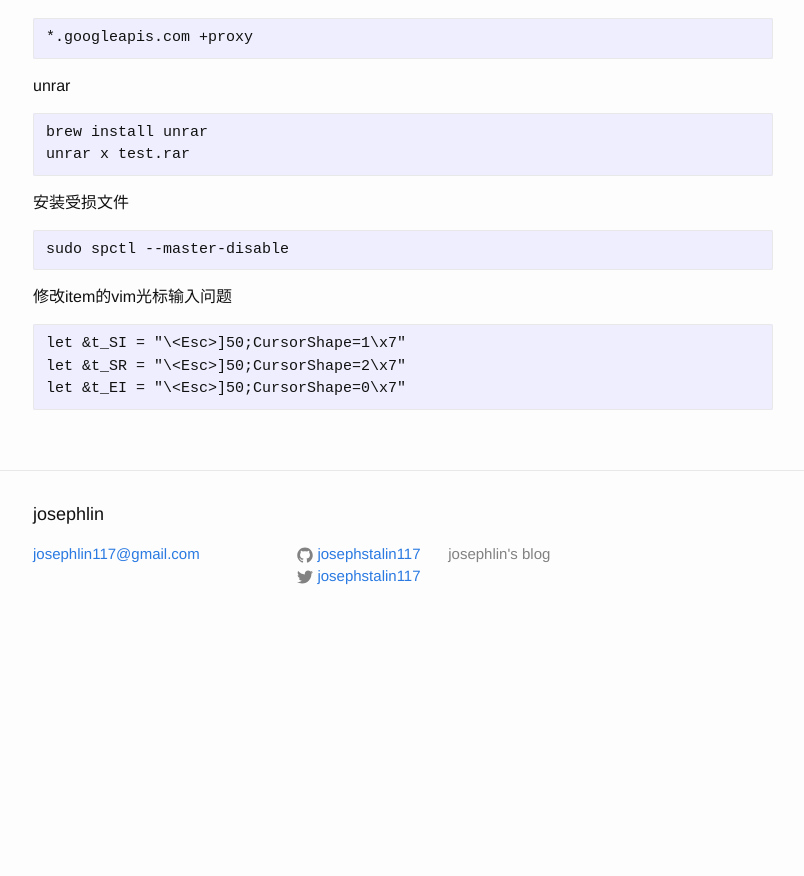
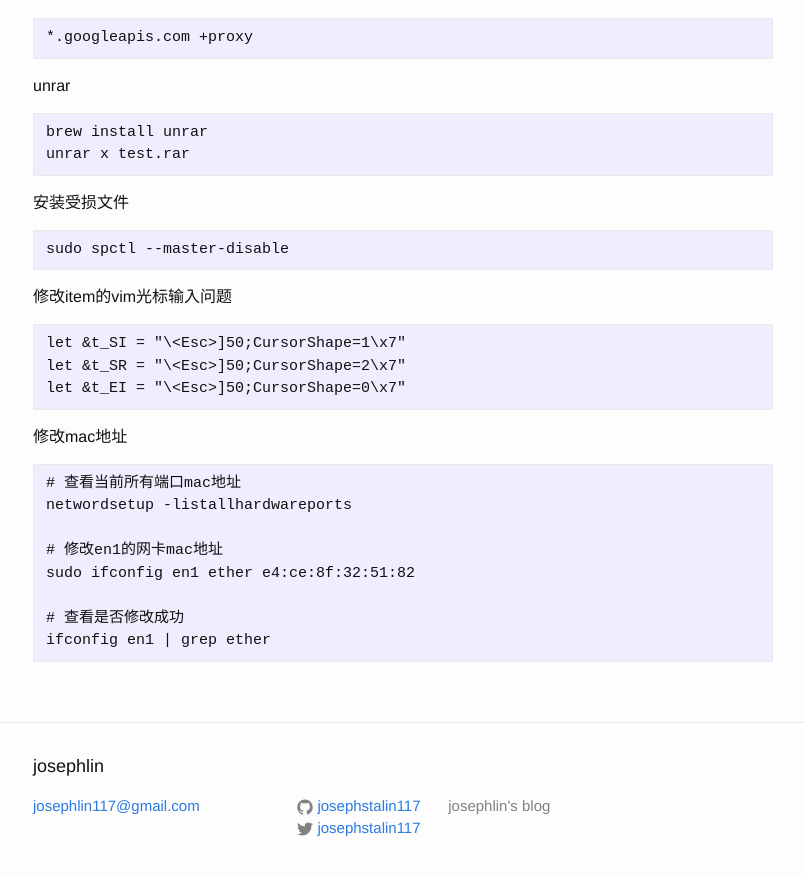
Before and after one commit to josephstalin117/josephstalin117.github.io, a Jekyll site: the page built from _posts/2016-07-03-mac.markdown, in a window 1280 px wide and 900 px high, scrolled down 2822 px. Shown: the top 876 px of the window, without its empty margins (237-1041 px from the left). Built offline with Jekyll 4.4.1, drawn with Linux system fonts in a browser that asks for light colours; before the commit the page ends 3470 px from its top, so only the background shows below that.

Commit message:
add edit mac address

````diff
--- a/_posts/2016-07-03-mac.markdown
+++ b/_posts/2016-07-03-mac.markdown
@@ -171,3 +171,15 @@ let &t_SI = "\<Esc>]50;CursorShape=1\x7"
 let &t_SR = "\<Esc>]50;CursorShape=2\x7"
 let &t_EI = "\<Esc>]50;CursorShape=0\x7"
 ```
+
+修改mac地址
+```
+# 查看当前所有端口mac地址
+networdsetup -listallhardwareports
+
+# 修改en1的网卡mac地址
+sudo ifconfig en1 ether e4:ce:8f:32:51:82
+
+# 查看是否修改成功
+ifconfig en1 | grep ether
+```
````
